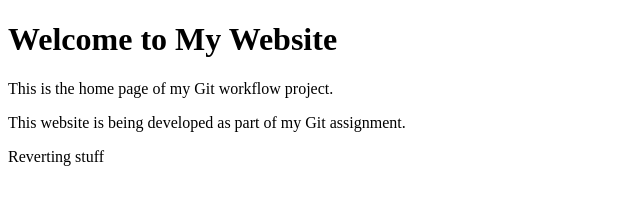
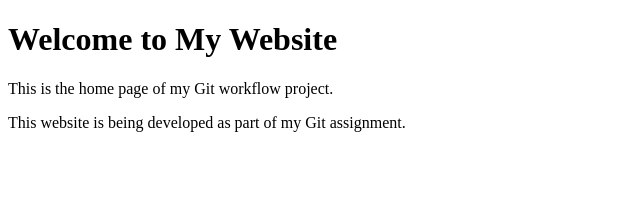
Before and after one commit to KartikeyMDixit/git-workflow, a plain HTML site: page index.html in a window 1280 px wide. Shown: the whole page, without its empty margins (0-640 px from the left). Drawn offline with Linux system fonts and the light colour scheme.

Commit message:
Revert "Revert demonstration"
This reverts commit 97961853962370adfc1fd1767f3370c3111ebb3e.

```diff
--- a/index.html
+++ b/index.html
@@ -9,6 +9,5 @@
     <h1>Welcome to My Website</h1>
     <p>This is the home page of my Git workflow project.</p>
 	<p>This website is being developed as part of my Git assignment.</p>
-<p> Reverting stuff </p>
 </body>
 </html>
```
